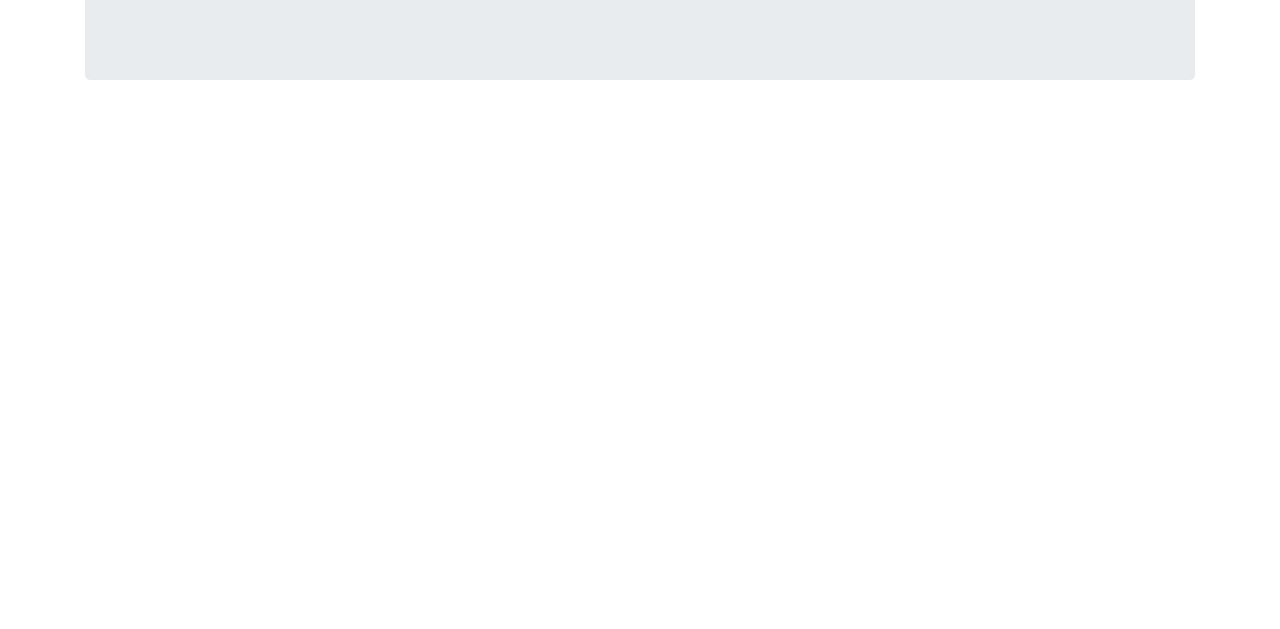
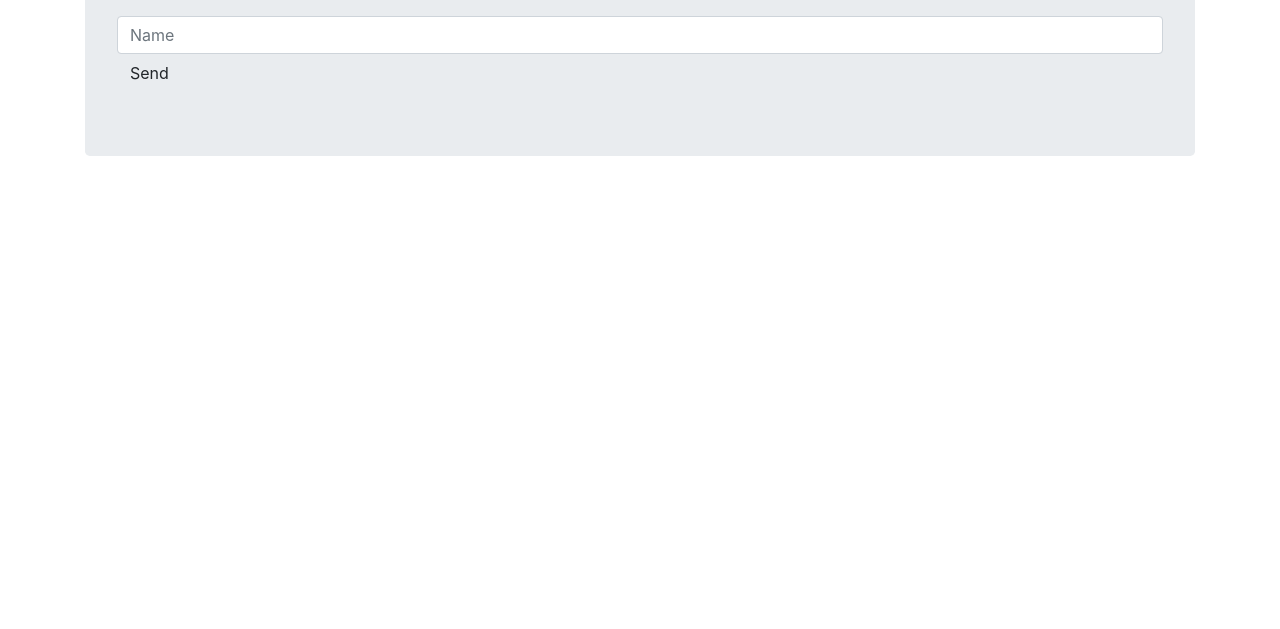
Before and after one commit to SimarjeetSinghJohar/Express, a website: page index.html in a window 1280 px wide. Shown: the part 171-800 px from the top of the page. Drawn offline with nearby package versions, Linux system fonts and the light colour scheme.

Commit message:
Displaying send button

```diff
--- a/index.html
+++ b/index.html
@@ -10,6 +10,8 @@
     <div class="jumbotron">
         <h1 class="display-4">Send Message</h1>
         <br />
+        <input class="form-control" placeholder="Name">
+        <button class="btn btn-sucecss">Send</button>
 
 
     </div>
```
